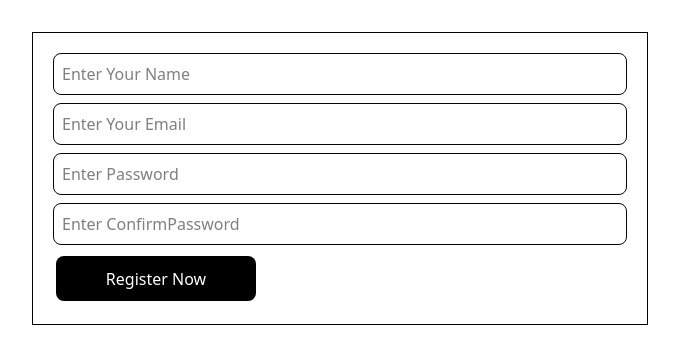
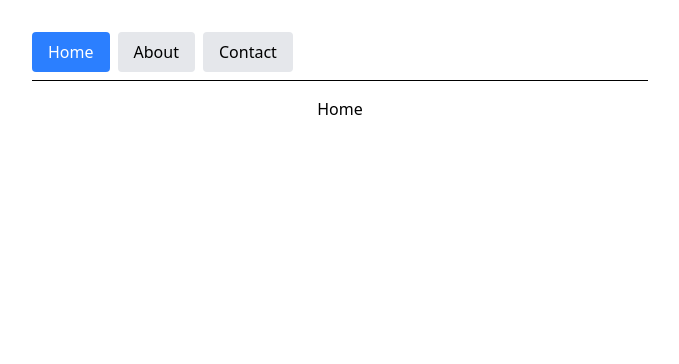
Before and after one commit to DivyaGaurav21/js--react-2k26, a React (Vite) app in the folder react-devlop/: page / in a window 1280 px wide. Shown: the top 364 px of the page, without its empty margins (300-979 px from the left). Built offline with nearby package versions, Linux system fonts and the light colour scheme.

Commit message:
added Tabs que

```diff
--- a/react-devlop/src/App.jsx
+++ b/react-devlop/src/App.jsx
@@ -94,7 +94,8 @@
 
 
 import './App.css'
-import FullyControlledForm from './components/question/FullyControlledForm';
+import Tabs from './components/question/tabs/Tabs';
+// import FullyControlledForm from './components/question/FullyControlledForm';
 // import TodoList from './components/question/TodoList';
 // import FormValidation from './components/question/FormValidation';
 // import StarRating from './components/question/ StarRating';
@@ -116,7 +117,8 @@ function App() {
       {/* <RefHooks/> */}
       {/* <FormValidation/> */}
       {/* <TodoList/> */}
-      <FullyControlledForm/>
+      {/* <FullyControlledForm/> */}
+      <Tabs/>
     </>
   )
 }
--- /dev/null
+++ b/react-devlop/src/components/question/tabs/About.jsx
@@ -0,0 +1,7 @@
+import React from "react";
+
+const About = () => {
+  return <div>About</div>;
+};
+
+export default About;
--- /dev/null
+++ b/react-devlop/src/components/question/tabs/Contact.jsx
@@ -0,0 +1,7 @@
+import React from "react";
+
+const Contact = () => {
+  return <div>Contact</div>;
+};
+
+export default Contact;
--- /dev/null
+++ b/react-devlop/src/components/question/tabs/Home.jsx
@@ -0,0 +1,7 @@
+import React from "react";
+
+const Home = () => {
+  return <div>Home</div>;
+};
+
+export default Home;
--- /dev/null
+++ b/react-devlop/src/components/question/tabs/Tabs.jsx
@@ -0,0 +1,68 @@
+// import React, { useState } from "react";
+
+// import Home from "./Home";
+// import About from "./About";
+// import Contact from "./Contact";
+
+// const Tabs = () => {
+//     const [tab, setTab] = useState("home");
+
+
+
+//     return <div>
+//         <div className="flex flex-row gap-2 pb-2 border-b-2 border-amber-300">
+//             <button className="btn" onClick={() => setTab('home')}>Home</button>
+//             <button className="btn" onClick={() => setTab('about')}>About</button>
+//             <button className="btn" onClick={() => setTab('contact')}>Contact</button>
+//         </div>
+//         {tab == "home" && <Home />}
+//         {tab == "about" && <About />}
+//         {tab == "contact" && <Contact />}
+//     </div>;
+// };
+
+// export default Tabs;
+
+
+// ---------------
+
+import React, { useState } from "react";
+import Home from "./Home";
+import About from "./About";
+import Contact from "./Contact";
+
+const Tabs = () => {
+  const tabs = [
+    { label: "Home", value: "home", component: <Home /> },
+    { label: "About", value: "about", component: <About /> },
+    { label: "Contact", value: "contact", component: <Contact /> },
+  ];
+
+  const [activeTab, setActiveTab] = useState("home");
+
+  return (
+    <div>
+      <div className="flex gap-2 border-b pb-2">
+        {tabs.map((tab) => (
+          <button
+            key={tab.value}
+            className={`px-4 py-2 rounded ${
+              activeTab === tab.value
+                ? "bg-blue-500 text-white"
+                : "bg-gray-200"
+            }`}
+            onClick={() => setActiveTab(tab.value)}
+          >
+            {tab.label}
+          </button>
+        ))}
+      </div>
+
+      <div className="mt-4">
+        {tabs.find((tab) => tab.value === activeTab)?.component}
+      </div>
+    </div>
+  );
+};
+
+export default Tabs;
```
